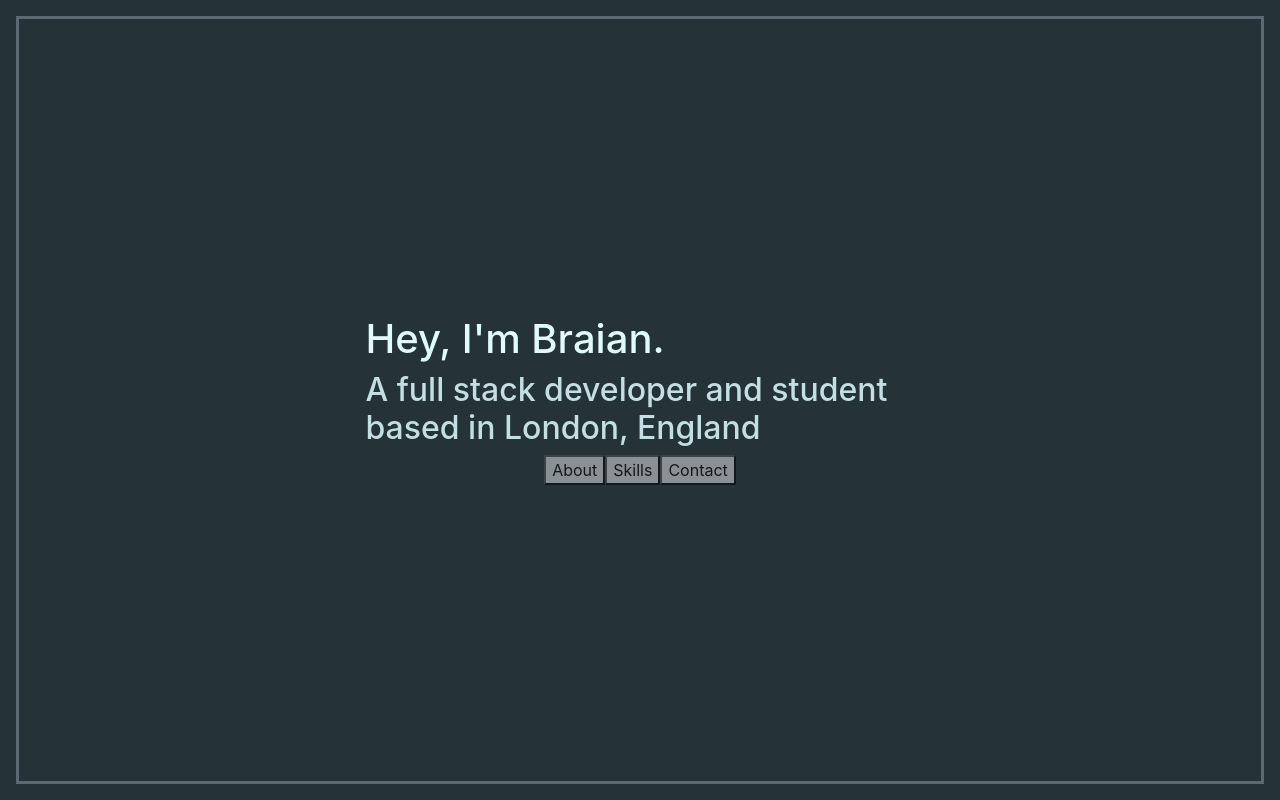
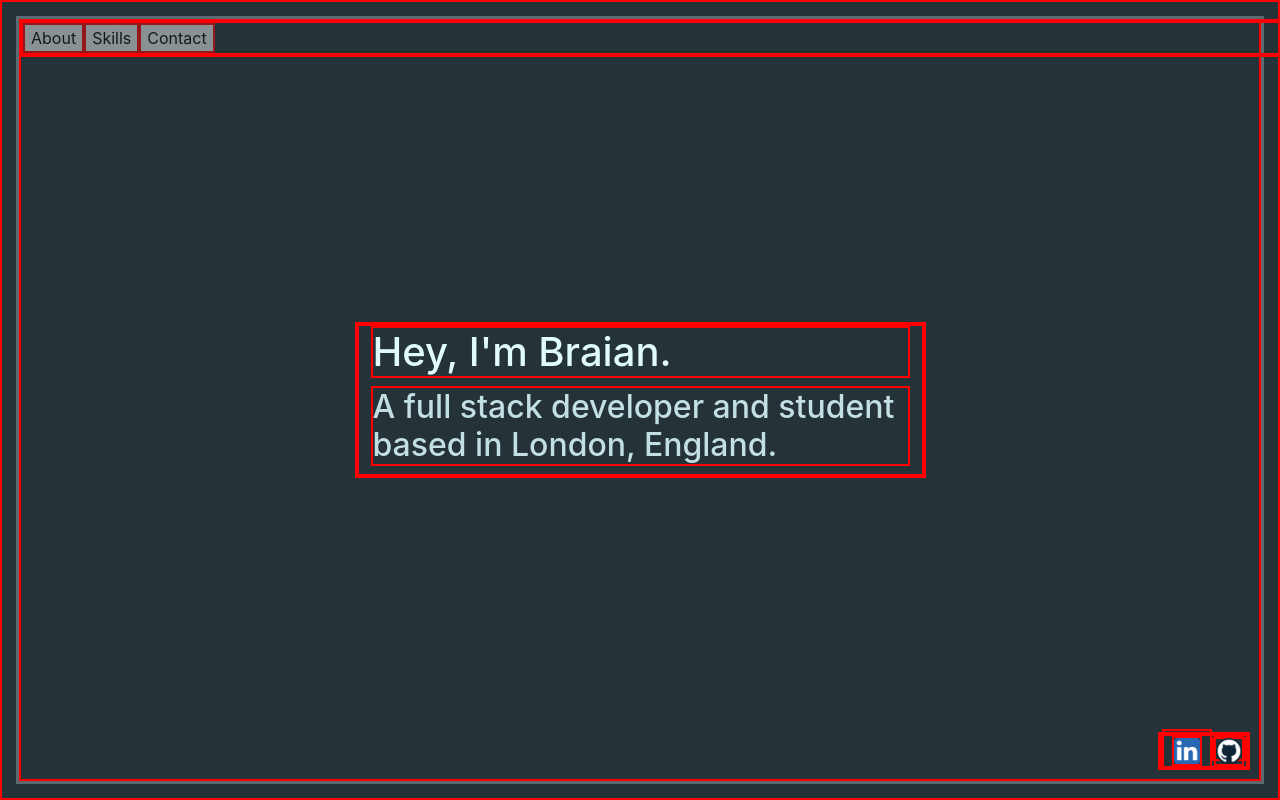
Before and after one commit to BraianStrak/personal-website, a React (Create React App) app in the folder personal-website-frontend/: page / in a window 1280 px wide. Built offline with nearby package versions, Linux system fonts and the light colour scheme.

Commit message:
Added social media links

```diff
--- a/personal-website-frontend/src/App.css
+++ b/personal-website-frontend/src/App.css
@@ -3,7 +3,7 @@
     height: 100%
 }
 
-/*---Buttons---*/
+/*---Buttons and Navbar---*/
 
 .fade-in {
  opacity: 50%;
@@ -15,6 +15,21 @@
  transition:opacity 0.3s
 }
 
+.navbar-position {
+    position: fixed;
+    width:100%;
+}
+
+.media-icon {
+    width:30px;
+    height: 30px;
+}
+
+.media-position {
+    position:fixed;
+    bottom:30px;
+    right:30px;
+}
 
 /*---Main Page Background Styles---*/
 .primary-background {
@@ -38,3 +53,7 @@ h2 {
 h3 {
 
 }
+
+* {
+    border: 2px solid red;
+}
--- a/personal-website-frontend/src/App.js
+++ b/personal-website-frontend/src/App.js
@@ -3,6 +3,7 @@ import Navbar from "./components/Navbar"
 import About from "./components/About"
 import Skills from "./components/Skills"
 import Contact from "./components/Contact"
+import Links from "./components/Links"
 import React, { useState, useEffect } from "react";
 
 
@@ -30,11 +31,16 @@ function App() {
   return (
     <div className = "container-fluid m-0 p-0 primary-background fixed-bottom fixed-top">
       <div className = "m-3 fixed-bottom fixed-top primary-border">
+        <div className = "col navbar-position">
+            < Navbar changeCurrentPage = {changeCurrentPage}/>
+        </div>
         <div className = "col h-100 w-100 p-5 d-flex align-items-center justify-content-center flex-column">
           <div className = "row w-50">
             < PageContent page = {currentPage} />
           </div>
-          < Navbar changeCurrentPage = {changeCurrentPage}/>
+        </div>
+        <div className="media-position">
+            < Links />
         </div>
       </div>
     </div>
--- a/personal-website-frontend/src/components/About.js
+++ b/personal-website-frontend/src/components/About.js
@@ -5,7 +5,7 @@ function About() {
             Hey, I'm Braian.
         </h1>
         <h2>
-            A full stack developer and student based in London, England
+            A full stack developer and student based in London, England.
         </h2>
       </div>
     );
--- /dev/null
+++ b/personal-website-frontend/src/components/Links.js
@@ -0,0 +1,18 @@
+import linkedin from "./linkedin.png"
+import github from "./github.png"
+
+function Links() {
+    return (
+      <div>
+          <a className = "p-2" href="https://uk.linkedin.com/in/braian-strak-270272189?trk=people_directory">
+            <img className="media-icon" src={linkedin} alt="linkedin link"/>
+          </a>
+
+          <a href="https://github.com/BraianStrak">
+            <img className="media-icon" src={github} alt="github link"/>
+          </a>
+      </div>
+    );
+  }
+
+  export default Links;
```
Also changed, not shown: personal-website-frontend/src/components/github.png (added), personal-website-frontend/src/components/linkedin.png (added).
